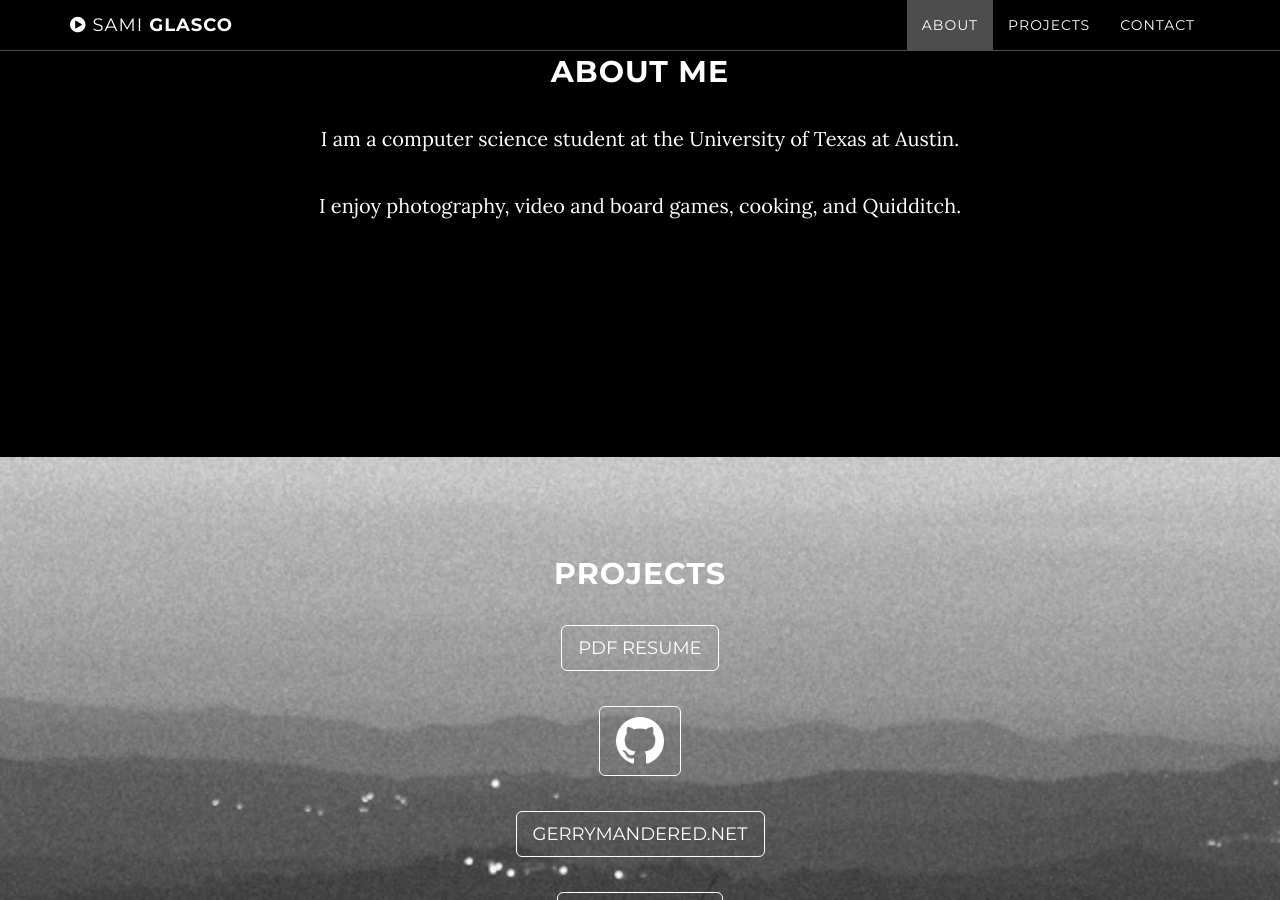
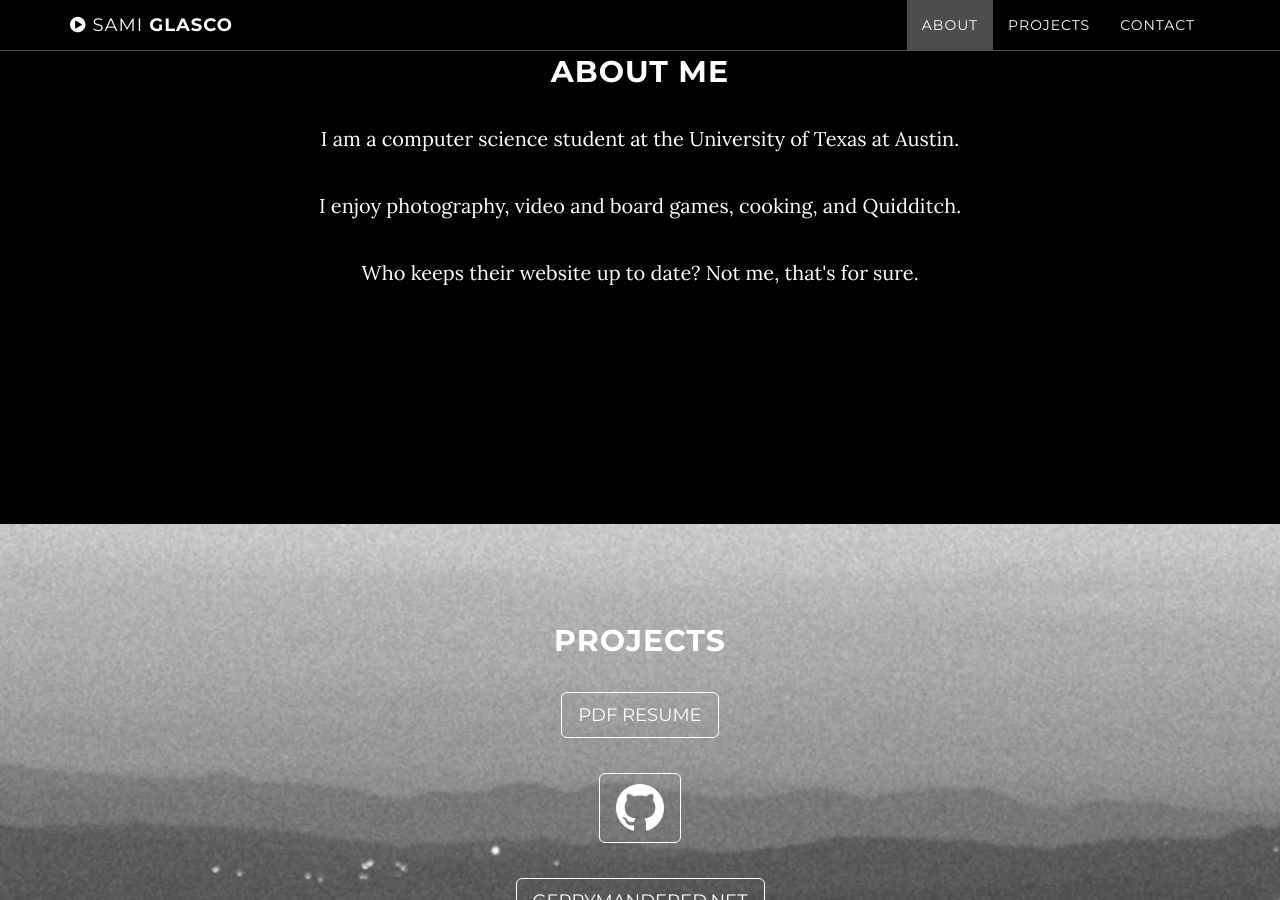
Before and after one commit to TheFireFerret/TheFireFerret.github.io, a Jekyll site: the page built from index.html, in a window 1280 px wide and 900 px high, scrolled down 1045 px. Built offline with Jekyll 4.4.1, drawn with Linux system fonts in a browser that asks for light colours.

Commit message:
Update about.html

```diff
--- a/_includes/about.html
+++ b/_includes/about.html
@@ -5,6 +5,7 @@
                 <h2>About Me</h2>
                 <p>I am a computer science student at the University of Texas at Austin. </p>
                 <p>I enjoy photography, video and board games, cooking, and Quidditch.</p>
+                <p>Who keeps their website up to date? Not me, that's for sure.</p>
             </div>
         </div>
     </section>
```
